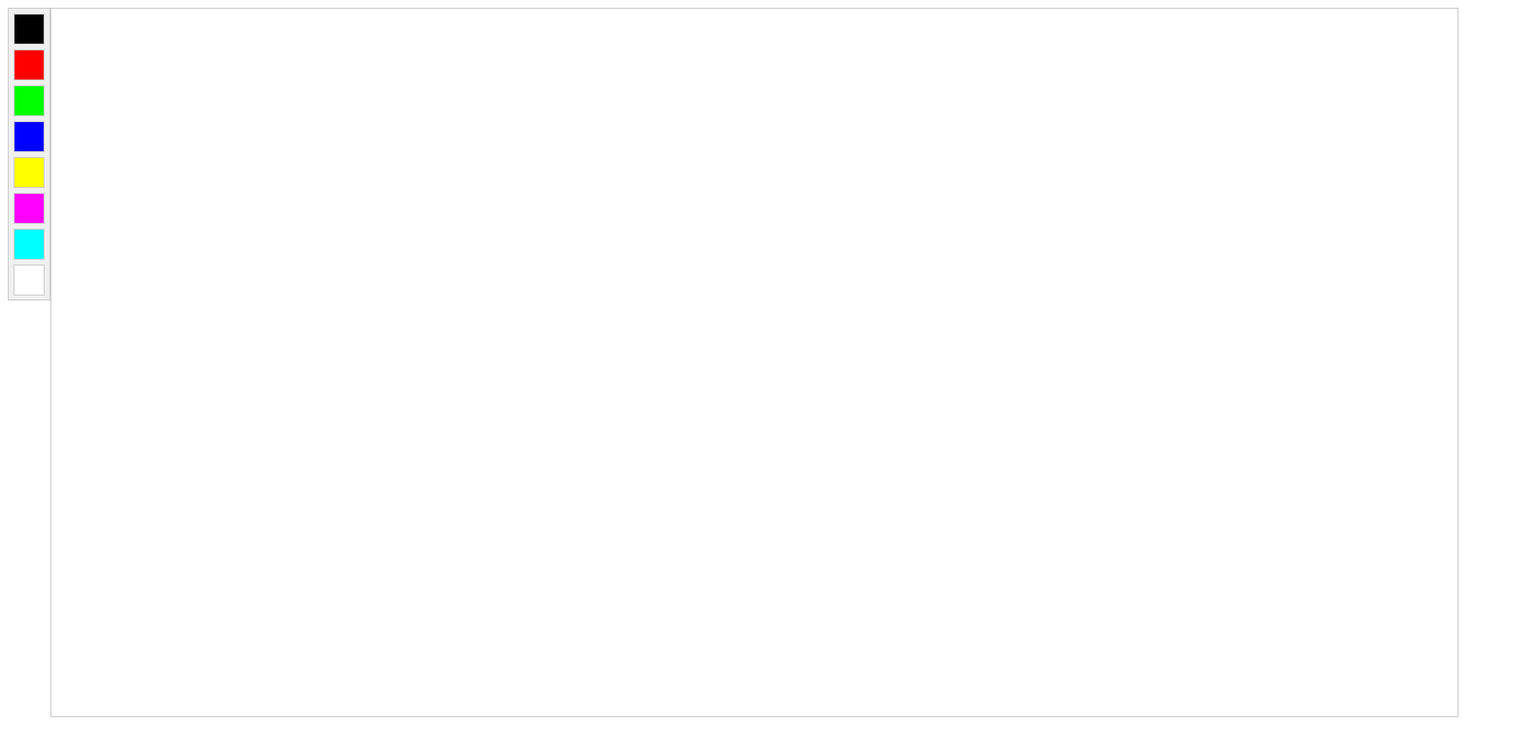
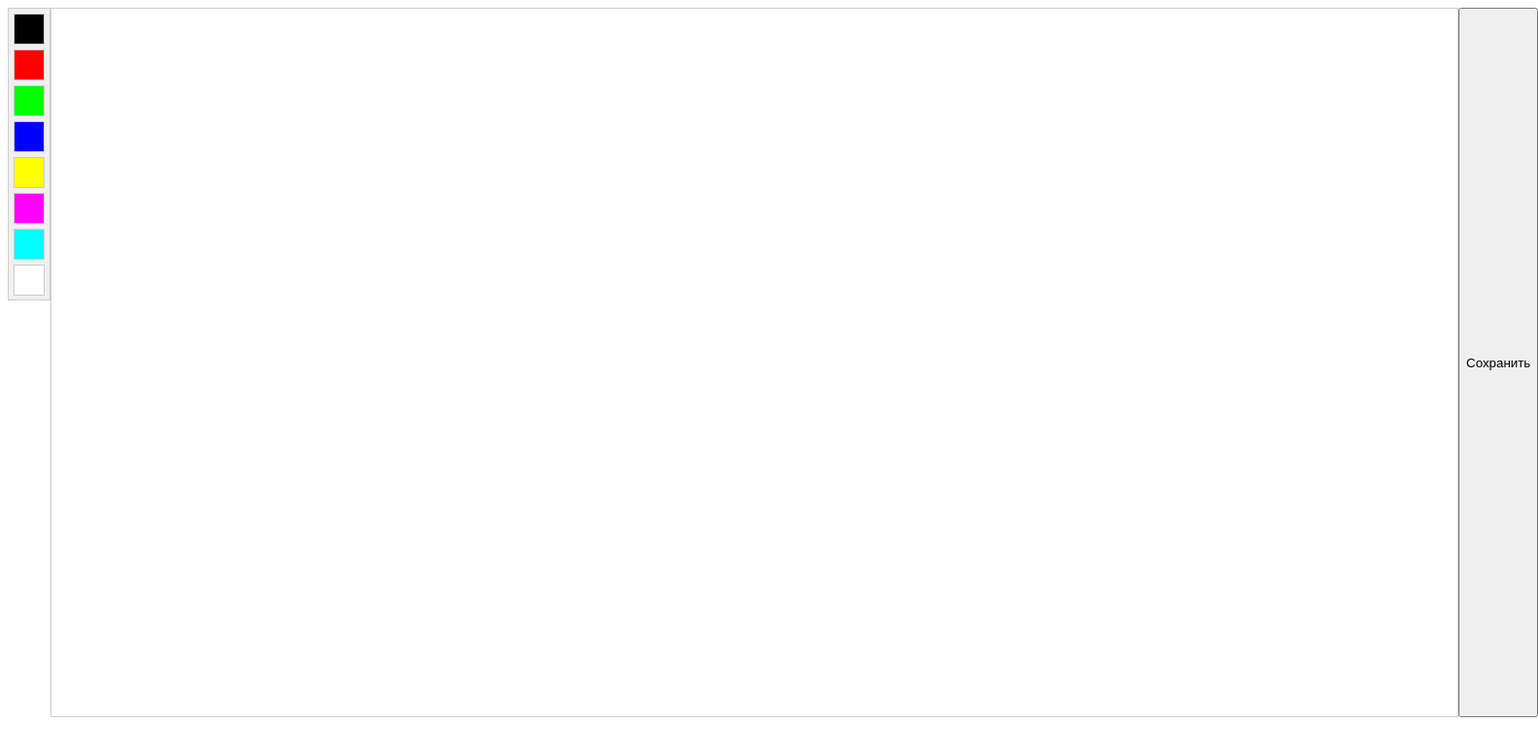
Before and after one commit to eeeerrrrf3/eeeerrrrf3.github.io, a website: page artpixel/index.html in a window 1280 px wide. Shown: the whole page at 97% size, 1586 px wide, since content can reach past the window. Drawn offline with Linux system fonts and the light colour scheme.

Commit message:
Update index.html

```diff
--- a/artpixel/index.html
+++ b/artpixel/index.html
@@ -11,6 +11,7 @@
         <!-- Здесь будут цвета -->
     </div>
     <canvas id="canvas" width="1450" height="730"></canvas>
+    <button id="saveButton">Сохранить</button>
     <script src="client.js"></script>
 </body>
 </html>
```
